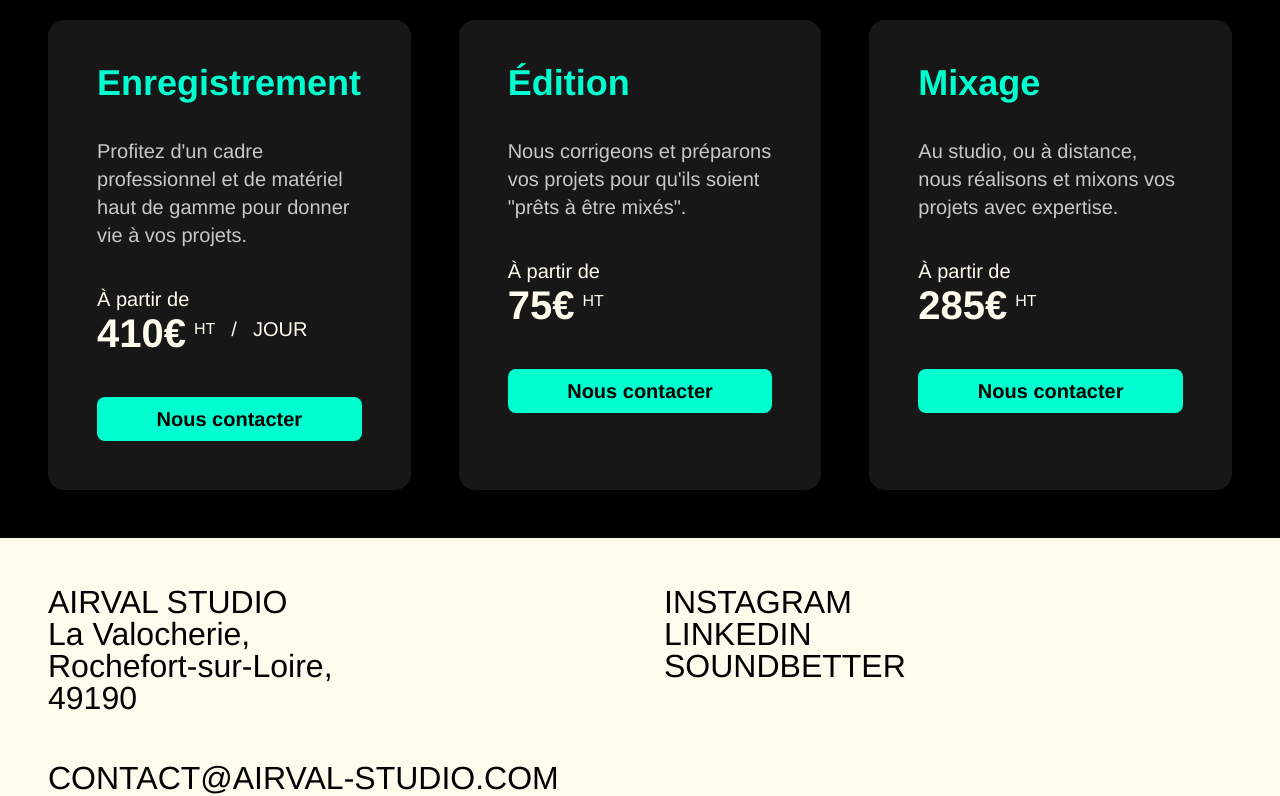
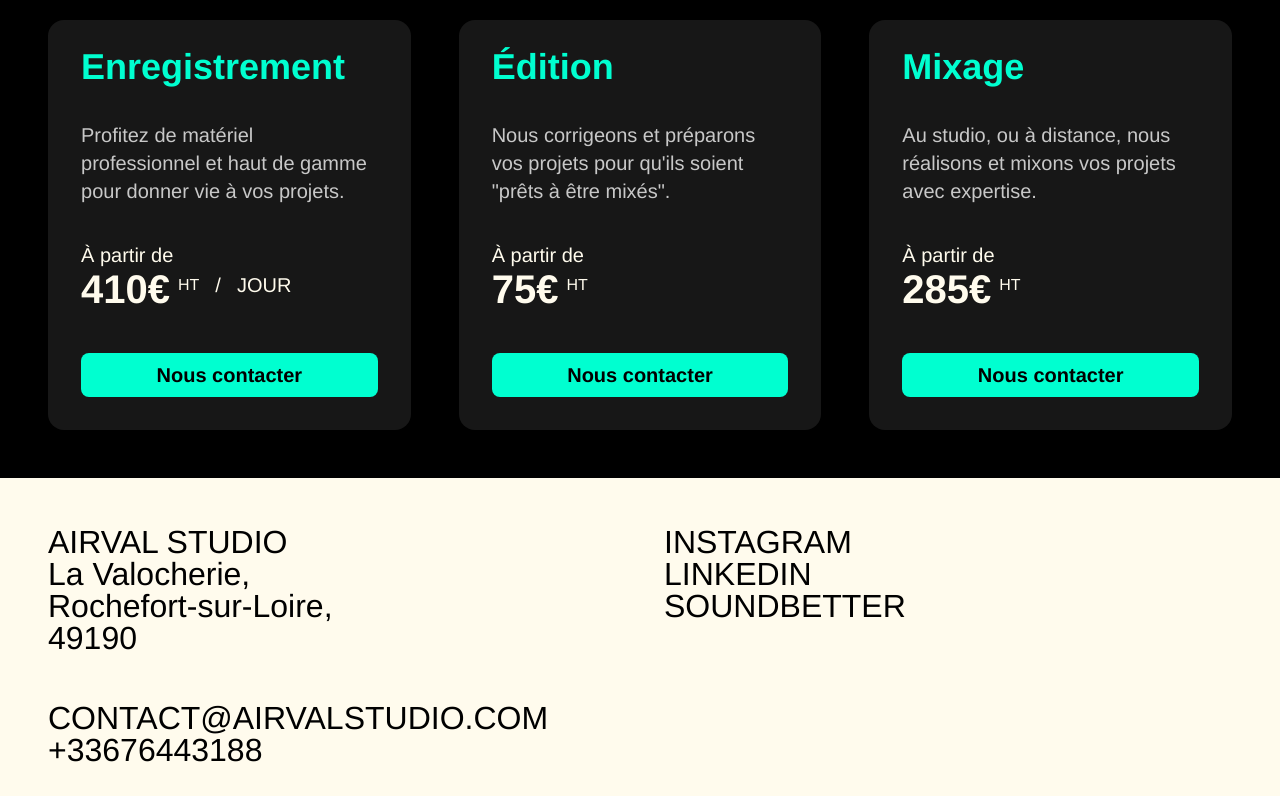
Before and after one commit to polyphoniamusic/airvalstudio-website, a Next.js app: page /components/Services in a window 1280 px wide. Shown: the part 220-1016 px from the top of the page. Built offline with nearby package versions, Linux system fonts and the light colour scheme.

Commit message:
CSS Update Fixes

```diff
--- a/pages/components/Footer.js
+++ b/pages/components/Footer.js
@@ -44,7 +44,7 @@ export function Footer() {
                   </Link>
                 </div>
                 <div className="">
-                  <Link href="mailto:contact@airval-studio.com" className="footer-block-item-list">CONTACT@AIRVAL-STUDIO.COM</Link>
+                  <Link href="mailto:contact@airvalstudio.com" className="footer-block-item-list">CONTACT@AIRVALSTUDIO.COM</Link>
                   <Link href="tel:+33676443188" className="footer-block-item-list">+33676443188</Link>
                 </div>
               </div>
--- a/pages/components/Header.js
+++ b/pages/components/Header.js
@@ -24,9 +24,9 @@ export function Header() {
           <div className="container-block">
             {/* MENU */}
             <div className="header-menu-block">
-              <Link href="/" spy={true} smooth={true} offset={0} duration={300}>
+              <a href="/" spy={true} smooth={true} offset={0} duration={300}>
                 <Image className="header-logo" alt="Airval Logo White" src={HomeLogo}/>
-              </Link>
+              </a>
               {/* OPEN MENU BUTTON */}
               <div className={`hamburger-menu ${showMenu ? 'show' : ''}`} onClick={toggleMenu}>
                 <div className="hamburger-menu-line"></div>
--- a/pages/components/Services.js
+++ b/pages/components/Services.js
@@ -16,7 +16,7 @@ export function Services() {;
                 <div className="services-block">
                     <div className="services-block-item">
                         <h2 className="services-title">Enregistrement</h2>
-                        <p className="services-text">Profitez d'un cadre professionnel et de matériel haut de gamme pour donner vie à vos projets.</p>
+                        <p className="services-text">Profitez de matériel professionnel et haut de gamme pour donner vie à vos projets.</p>{/* Profitez d'un cadre professionnel et de matériel haut de gamme pour donner vie à vos projets. */}
                         <a className="services-pricing">À partir de
                             <span>410€
                                 <span>HT
@@ -24,7 +24,7 @@ export function Services() {;
                                 </span>
                             </span>
                         </a>
-                        <a className="services-button" href="mailto:contact@airval-studio.com">Nous contacter</a>
+                        <a className="services-button" href="mailto:contact@airvalstudio.com">Nous contacter</a>
                     </div>
 
                     <div className="services-block-item">
@@ -35,7 +35,7 @@ export function Services() {;
                                 <span>HT</span>
                             </span>
                         </a>
-                        <a className="services-button"  href="mailto:contact@airval-studio.com">Nous contacter</a>
+                        <a className="services-button"  href="mailto:contact@airvalstudio.com">Nous contacter</a>
                     </div>
 
                     <div className="services-block-item">
@@ -46,7 +46,7 @@ export function Services() {;
                                 <span>HT</span>
                             </span>
                         </a>
-                        <a className="services-button"  href="mailto:contact@airval-studio.com">Nous contacter</a>
+                        <a className="services-button"  href="mailto:contact@airvalstudio.com">Nous contacter</a>
                     </div>
 
                     {/*<div className="services-block-item">
--- a/styles/globals.css
+++ b/styles/globals.css
@@ -562,7 +562,7 @@ header {
   object-fit: cover;
   aspect-ratio: 1/1;
   box-shadow: 0px 0px 200px black;
-  filter: saturate(1.15);
+  /*filter: saturate(1.15) drop-shadow(0px 0px 200px black);*/
   color: var(--color-primary);
 }
 
@@ -674,7 +674,7 @@ header {
 .services-block-item {
   display: flex;
   flex-direction: column;
-  padding: var(--container-padding);
+  padding: calc(var(--container-padding)/1.5);
   box-sizing: border-box;
   width: calc((100% / 3) - (var(--container-padding)/1.5));
   transition: all .3s ease-in-out;
```
